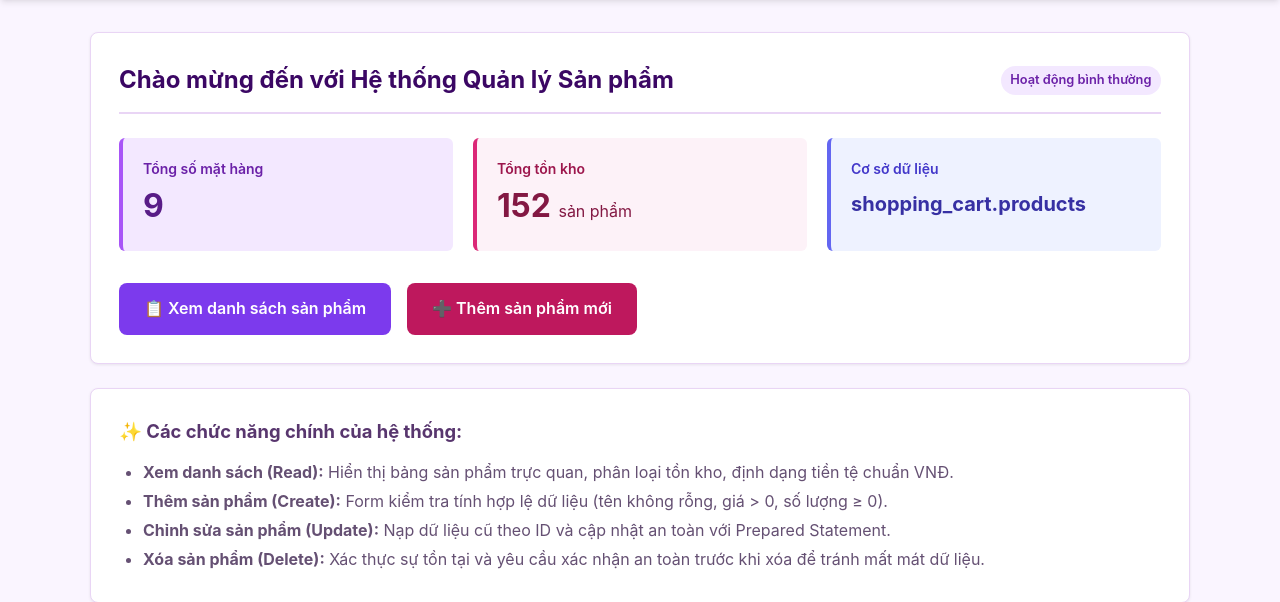
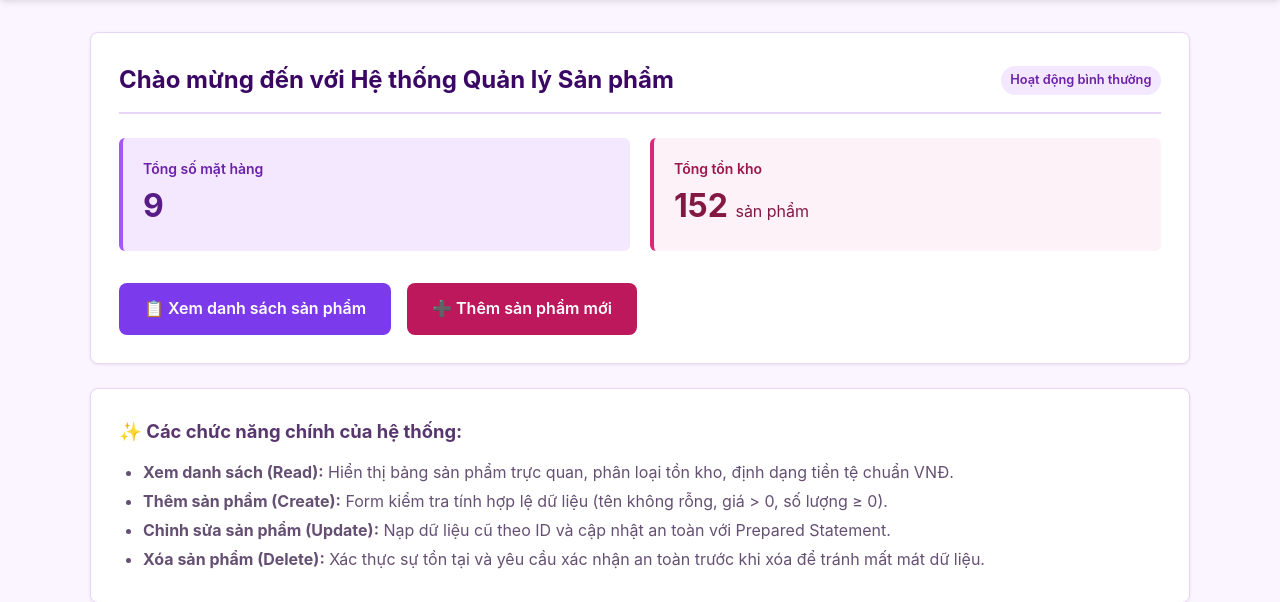
Before and after one commit to dung0611/PhanThanhDung_23001850, a PHP site: page / in a window 1280 px wide. Shown: the part 70-672 px from the top of the page. Run offline with PHP 8.4, Linux system fonts and the light colour scheme; data comes from the database, SQL or seed files in the repository.

Commit message:
Remove database information card from homepage

```diff
--- a/TH_Buoi_04/index.php
+++ b/TH_Buoi_04/index.php
@@ -26,10 +26,6 @@ include __DIR__ . '/view/header.php';
             <div style="font-size: 0.875rem; color: #9d174d; font-weight: 600;">Tổng tồn kho</div>
             <div style="font-size: 2rem; font-weight: 700; color: #831843;"><?php echo $totalQuantity; ?> <span style="font-size: 1rem; font-weight: normal;">sản phẩm</span></div>
         </div>
-        <div style="background: #eef2ff; border-left: 4px solid #6366f1; padding: 1.25rem; border-radius: 6px;">
-            <div style="font-size: 0.875rem; color: #4338ca; font-weight: 600;">Cơ sở dữ liệu</div>
-            <div style="font-size: 1.25rem; font-weight: 700; color: #3730a3; margin-top: 0.5rem;">shopping_cart.products</div>
-        </div>
     </div>
 
     <!-- Phím tắt điều hướng -->
```
